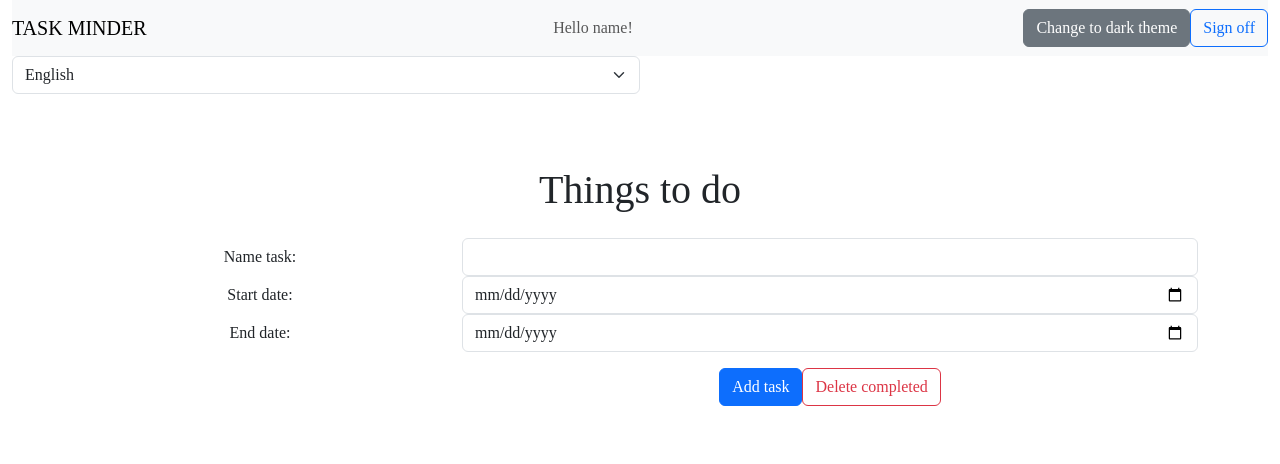
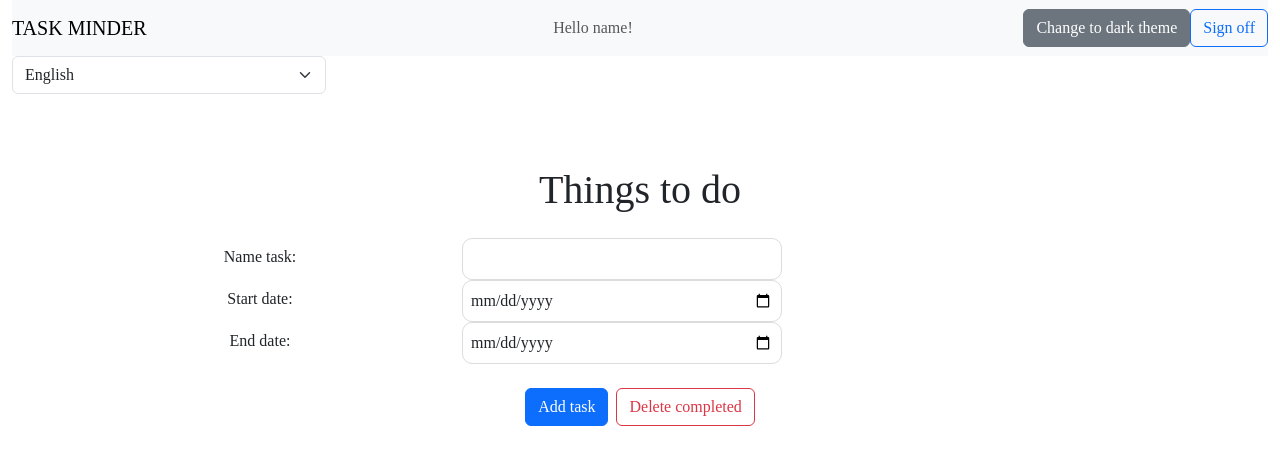
Before and after one commit to FrancoExeqGarcia/TPIToDoAppLC3, a React (Create React App) app: page /home in a window 1280 px wide. Shown: the top 464 px of the page. Built offline with nearby package versions, Linux system fonts and the light colour scheme; sample sign-in values are in the browser's storage; a web font is replaced by a local one.

Commit message:
modified todocard

```diff
--- a/package.json
+++ b/package.json
@@ -40,5 +40,8 @@
       "last 1 firefox version",
       "last 1 safari version"
     ]
+  },
+  "devDependencies": {
+    "@babel/plugin-proposal-private-property-in-object": "^7.21.11"
   }
 }
--- a/src/App.js
+++ b/src/App.js
@@ -28,7 +28,6 @@ function App() {
 
   const logoutHandler = () => {
     setIsLoggedIn(false);
-
   };
 
   const router = createBrowserRouter([
@@ -38,12 +37,12 @@ function App() {
     },
     {
       path: "/login",
-      element: <Login onLoggedIn={loginHandler}/>,
+      element: <Login onLoggedIn={loginHandler} />,
     },
     {
       path: "/home",
       element: (
-         <Protected isSignedIn={isLoggedIn}>
+        <Protected isSignedIn={isLoggedIn}>
           <Dashboard onLogout={logoutHandler} />
         </Protected>
       ),
--- a/src/Components/logIn/Login.css
+++ b/src/Components/logIn/Login.css
@@ -7,7 +7,7 @@
 }
 
 .login-box {
-  border: 1px solid rgba(0, 0, 0, 0.384);
+  border: 3px solid gray;
   border-radius: 10px;
   width: 600px;
   height: 480px;
@@ -25,11 +25,11 @@
   margin-bottom: 20px;
 }
 
-.input-control {
+.form-control {
   font: inherit;
   padding: 0.5rem;
-  border-radius: 6px;
-  border: 1px solid #ccc;
+  border-radius: 10px;
+  border: 1px solid gainsboro;
   width: 20rem;
   max-width: 100%;
 }
--- a/src/Components/todoCard/TodoCard.js
+++ b/src/Components/todoCard/TodoCard.js
@@ -1,12 +1,16 @@
+import { Card, Button, Form } from "react-bootstrap";
+import React, { useState } from "react";
 
-import React from "react";
-import { Card, Button, Form } from "react-bootstrap";
-
-import { TranslateContext } from "../../services/translationContext/translation.context";
 import useTranslation from "../../custom/useTranslation/useTranslation";
 
 function TodoCard({ task, onDeleteTask, onEditTask, onMarkAsCompleted }) {
   const translate = useTranslation();
+  const [isCompleted, setIsCompleted] = useState(task.completed);
+
+  const handleCheckboxChange = () => {
+    setIsCompleted(!isCompleted);
+    onMarkAsCompleted(task);
+  };
 
   const handleEditClick = () => {
     if (!task.completed) {
@@ -23,18 +27,20 @@ function TodoCard({ task, onDeleteTask, onEditTask, onMarkAsCompleted }) {
     <Card bg="dark" key="dark" text="light">
       <Card.Body>
         <Card.Title>{task.name}</Card.Title>
-        <Card.Text>{translate("start_date")}: {new Date(task.startDate).toLocaleDateString()}</Card.Text>
-        <Card.Text>{translate("end_date")}: {new Date(task.endDate).toLocaleDateString()}</Card.Text>
+        <Card.Text>
+          {translate("start_date")}:{" "}
+          {new Date(task.startDate).toLocaleDateString()}
+        </Card.Text>
+        <Card.Text>
+          {translate("end_date")}: {new Date(task.endDate).toLocaleDateString()}
+        </Card.Text>
         <Form.Check
           type="checkbox"
-          label="Completada"
-          onClick={() => onMarkAsCompleted(task)}
+          label={isCompleted ? translate("completed") : ""}
+          checked={isCompleted}
+          onChange={handleCheckboxChange}
         />
-        <Button
-          variant="info"
-          onClick={handleEditClick}
-          disabled={task.completed}
-        >
+        <Button variant="info" onClick={handleEditClick} disabled={isCompleted}>
           {translate("edit")}
         </Button>
         <Button variant="danger" onClick={() => onDeleteTask(task)}>
--- a/src/Components/todoForm/TodoForm.js
+++ b/src/Components/todoForm/TodoForm.js
@@ -53,10 +53,8 @@ function TodoForm({ onAddTask, onDeleteCompletedTask, editedTask }) {
     };
 
     if (editedTask) {
-
       onAddTask({ ...editedTask, ...newTask });
     } else {
-
       const taskWithId = { ...newTask, id: Date.now() };
       onAddTask(taskWithId);
     }
@@ -68,7 +66,11 @@ function TodoForm({ onAddTask, onDeleteCompletedTask, editedTask }) {
   };
 
   return (
-    <Form onSubmit={handleSubmit} className="mt-4">
+    <Form
+      onSubmit={handleSubmit}
+      className="text-right"
+      style={{ marginTop: "2px" }}
+    >
       <Form.Group as={Row}>
         <Form.Label column sm={4} className="text-right">
           {translate("name_task")}
@@ -106,13 +108,18 @@ function TodoForm({ onAddTask, onDeleteCompletedTask, editedTask }) {
         </Col>
       </Form.Group>
       <Form.Group as={Row}>
-        <Col sm={{ span: 8, offset: 4 }}>
-          <Button variant="primary" type="submit" className="mt-3">
+        <Col sm={{ span: 6, offset: 3 }}>
+          <Button
+            variant="primary"
+            type="submit"
+            className="mt-4"
+            style={{ marginRight: "8px" }}
+          >
             {translate("add_task")}
           </Button>
           <Button
             variant="outline-danger"
-            className="mt-3"
+            className="mt-4"
             onClick={onDeleteCompletedTask}
             type="submit"
           >
--- a/src/Components/ui/comboLanguage/ComboLanguaje.js
+++ b/src/Components/ui/comboLanguage/ComboLanguaje.js
@@ -17,7 +17,7 @@ const ComboLanguage = () => {
       onChange={changeLanguage}
       value={language}
       aria-label="Select Language"
-      className="w-50 mb-4"
+      className="w-25 mb-4"
     >
       <option value="es">{translate("spanish_lang")}</option>
       <option value="en">{translate("english_lang")}</option>
--- a/src/custom/useTranslation/translation.dictionary.js
+++ b/src/custom/useTranslation/translation.dictionary.js
@@ -5,7 +5,7 @@ export const dictionary_translations = {
     { key: "english_lang", value: "Ingles" },
     { key: "password", value: "Contraseña" },
     { key: "filter", value: "Filtrar" },
-      { key: "welcome", value: "Bienvenido a Task Minder"},
+    { key: "welcome", value: "Bienvenido a Task Minder" },
     { key: "administer_users", value: "Administrar Usuarios" },
     { key: "select_type_users", value: "Seleccione tipo de usuario" },
     { key: "all_users", value: "Todos los usuarios" },
@@ -25,10 +25,13 @@ export const dictionary_translations = {
     { key: "login", value: "Ingresa a tu cuenta" },
     { key: "edit", value: "Editar" },
     { key: "save_changes", value: "Guardar cambios" },
-      { key: "alert_empty_fields", value: "Complete todos los campos",},
+    { key: "alert_empty_fields", value: "Complete todos los campos" },
     { key: "email_exist", value: "El Email ya está en uso" },
     { key: "alert_delete_user", value: "Usuario eliminado con éxito." },
-      { key: "alert_delete_user_error", value: "No se pudo eliminar el usuario.",},
+    {
+      key: "alert_delete_user_error",
+      value: "No se pudo eliminar el usuario.",
+    },
     { key: "wish_delete", value: "¿Quieres eliminar?" },
     { key: "wish_edit", value: "¿Quieres editar?" },
     { key: "sign_off", value: "Cerrar sesión" },
@@ -39,21 +42,24 @@ export const dictionary_translations = {
     { key: "dark_theme_change", value: "Cambiar a tema oscuro" },
     { key: "light_theme_change", value: "Cambiar a tema claro" },
     { key: "hi", value: "Hola" },
-      { key: "list", value:"Lista de tareas"},
-      { key: "start_date", value:"Fecha de inicio: "},
-      { key: "end_date", value:"Fecha de finalizacion: "},
-      { key: "name_task", value:"Nombre de la tarea: "},
-      {key: "not_found", value:"¡Oops! La página solicitada no fue encontrada" },
-      {key: "return", value:"Volver a iniciar sesion" },
-      { key: "add_task", value:"Agregar tarea"},
-      { key: "delete_completed", value:"Eliminar completadas"},
-      { key: "emptyEmail", value:"Email vacío"},
-      { key: "emptyPassword", value:"Contraseña vacía"},
-      { key: "acceptButton", value:"Aceptar"},
-      { key: "username", value:"Nombre de usuario"},
-      { key: "email", value:"Correo electrónico"},
-      { key: "register_new_user", value:"No tienes una cuenta?"}
-
+    { key: "list", value: "Lista de tareas" },
+    { key: "start_date", value: "Fecha de inicio: " },
+    { key: "end_date", value: "Fecha de finalizacion: " },
+    { key: "name_task", value: "Nombre de la tarea: " },
+    {
+      key: "not_found",
+      value: "¡Oops! La página solicitada no fue encontrada",
+    },
+    { key: "return", value: "Volver a iniciar sesion" },
+    { key: "add_task", value: "Agregar tarea" },
+    { key: "delete_completed", value: "Eliminar completadas" },
+    { key: "emptyEmail", value: "Email vacío" },
+    { key: "emptyPassword", value: "Contraseña vacía" },
+    { key: "acceptButton", value: "Aceptar" },
+    { key: "username", value: "Nombre de usuario" },
+    { key: "email", value: "Correo electrónico" },
+    { key: "register_new_user", value: "No tienes una cuenta?" },
+    { key: "completed", value: "Completada" },
   ],
   en: [
     { key: "login", value: "Login" },
@@ -61,7 +67,7 @@ export const dictionary_translations = {
     { key: "english_lang", value: "English" },
     { key: "password", value: "Password" },
     { key: "filter", value: "Filter" },
-      { key: "welcome", value: "Welcome to Task Minder"},
+    { key: "welcome", value: "Welcome to Task Minder" },
     { key: "name", value: "Name" },
     { key: "administer_users", value: "Administer users" },
     { key: "select_type_users", value: "Select type of users" },
@@ -79,7 +85,7 @@ export const dictionary_translations = {
     { key: "login", value: "Log in to your account" },
     { key: "edit", value: "Edit" },
     { key: "save_changes", value: "Save changes" },
-      { key: "alert_empty_fields", value: "complete all fields",},
+    { key: "alert_empty_fields", value: "complete all fields" },
     { key: "email_exist", value: "Email is already in use" },
     { key: "alert_delete_user", value: "User successfully deleted." },
     { key: "alert_delete_user_error", value: "Could not delete user." },
@@ -94,19 +100,20 @@ export const dictionary_translations = {
     { key: "dark_theme_change", value: "Change to dark theme" },
     { key: "light_theme_change", value: "Change to light theme" },
     { key: "hi", value: "Hello" },
-      { key: "list", value:"Things to do"},
-      { key: "start_date", value:"Start date: "},
-      { key: "end_date", value:"End date: "},
-      { key: "name_task", value:"Name task: "},
-      {key: "not_found", value:"¡Oops! The requested page was not found" },
-      {key: "return", value:"Return to log" },
-      { key: "add_task", value:"Add task"},
-      { key: "delete_completed", value:"Delete completed"},
-      { key: "emptyEmail", value:"Empty Email"},
-      { key: "emptyPassword", value:"Empty Password"},
-      { key: "acceptButton", value:"Accept"},
-      { key: "username", value:"Username"},
-      { key: "email", value:"Email"},
-      { key: "register_new_user", value:"You do not have an account?"}
+    { key: "list", value: "Things to do" },
+    { key: "start_date", value: "Start date: " },
+    { key: "end_date", value: "End date: " },
+    { key: "name_task", value: "Name task: " },
+    { key: "not_found", value: "¡Oops! The requested page was not found" },
+    { key: "return", value: "Return to log" },
+    { key: "add_task", value: "Add task" },
+    { key: "delete_completed", value: "Delete completed" },
+    { key: "emptyEmail", value: "Empty Email" },
+    { key: "emptyPassword", value: "Empty Password" },
+    { key: "acceptButton", value: "Accept" },
+    { key: "username", value: "Username" },
+    { key: "email", value: "Email" },
+    { key: "register_new_user", value: "You do not have an account?" },
+    { key: "completed", value: "Completed" },
   ],
 };
```
Also changed, not shown: src/Components/logOut/LogOut.js (deleted, +0 -13 lines), src/Components/navBar/NavBar.js (deleted, +0 -39 lines), 1 other file (tests, documents, lock files or other folders). Lines whose indentation alone changed are shown as unchanged.
